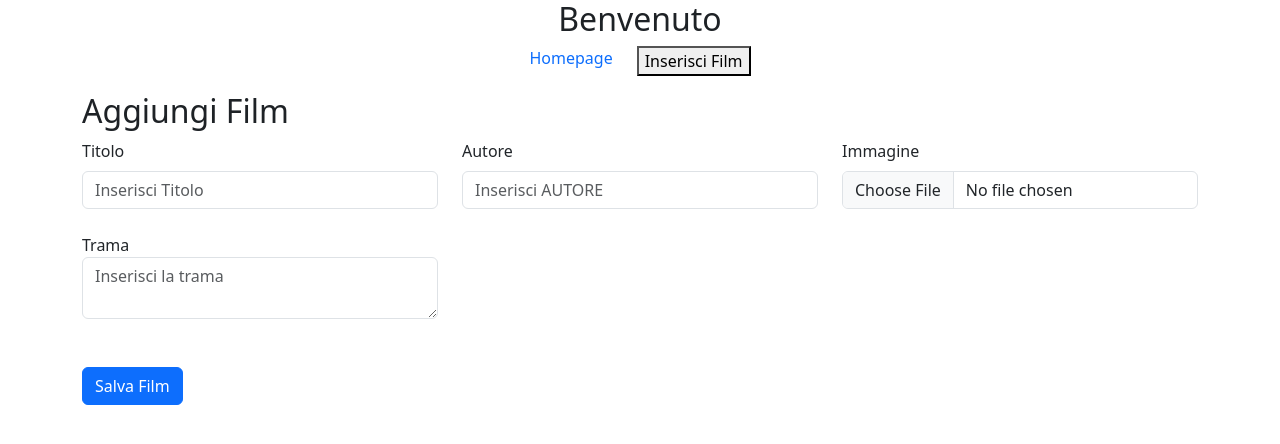
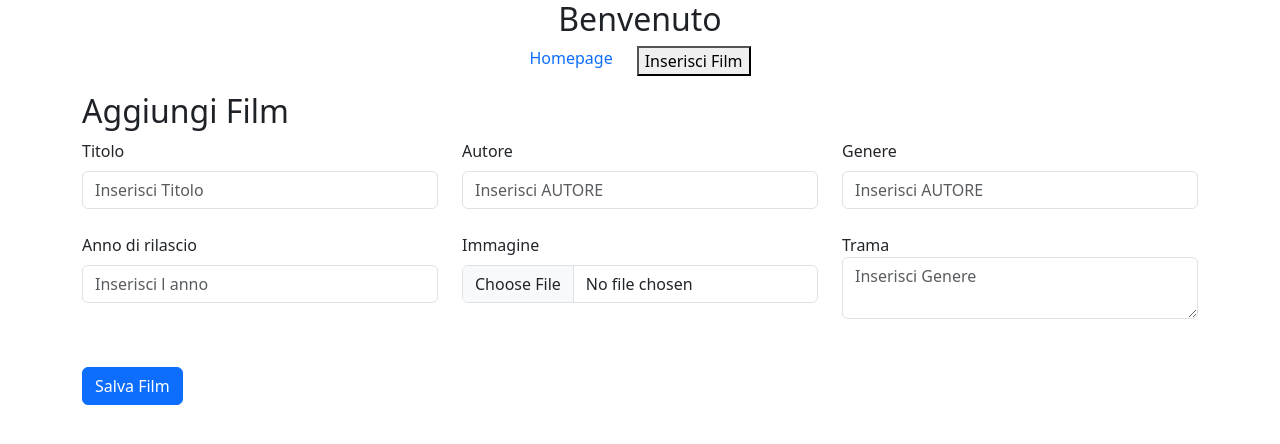
Before and after one commit to rob587/webapp-react, a React (Vite) app: page /movie/create in a window 1280 px wide. Shown: the top 444 px of the page. Built offline with nearby package versions, Linux system fonts and the light colour scheme; the HTML template or start-up script is replaced by a standard one.

Commit message:
[upd] added genre, year

```diff
--- a/src/pages/CreateMovie.jsx
+++ b/src/pages/CreateMovie.jsx
@@ -13,6 +13,8 @@ const CreateMovie = ({onMovieCreated}) => {
         director: '',
         image: null,
         abstract: '',
+        release_year: '',
+        genre: ''
     })
 
     const setFieldValue = (e) =>{
@@ -29,6 +31,8 @@ const CreateMovie = ({onMovieCreated}) => {
   data.append('director', formData.director)
   data.append('abstract', formData.abstract)
   data.append('image', formData.image)
+  data.append('genre', formData.genre)
+  data.append('release_year', formData.release_year)
   axios.post('http://localhost:3000/movies', data, {
     headers: { "Content-Type": "multipart/form-data" }
   })
@@ -75,6 +79,30 @@ const CreateMovie = ({onMovieCreated}) => {
                          />
                     </div>
                     <div className="col-12 col-md-4">
+                        <label htmlFor="" className='form-label'>Genere</label>
+                        <input
+                        name='genre'
+                        id='genre'
+                        type="text"
+                        className='form-control'
+                        placeholder='Inserisci AUTORE'
+                        value={formData.genre}
+                        onChange={setFieldValue}
+                         />
+                    </div>
+                    <div className="col-12 col-md-4">
+                        <label htmlFor="" className='form-label'>Anno di rilascio</label>
+                        <input
+                        name='release_year'
+                        id='release_year'
+                        type="text"
+                        className='form-control'
+                        placeholder='Inserisci l anno'
+                        value={formData.release_year}
+                        onChange={setFieldValue}
+                         />
+                    </div>
+                    <div className="col-12 col-md-4">
                         <label htmlFor="" className='form-label'>Immagine</label>
                         <input
                         name='image'
@@ -92,7 +120,7 @@ const CreateMovie = ({onMovieCreated}) => {
                         name="abstract"
                         id="abstract"
                         className='form-control'
-                        placeholder='Inserisci la trama'
+                        placeholder='Inserisci Genere'
                         value={formData.abstract}
                         onChange={setFieldValue}
                         >
```
